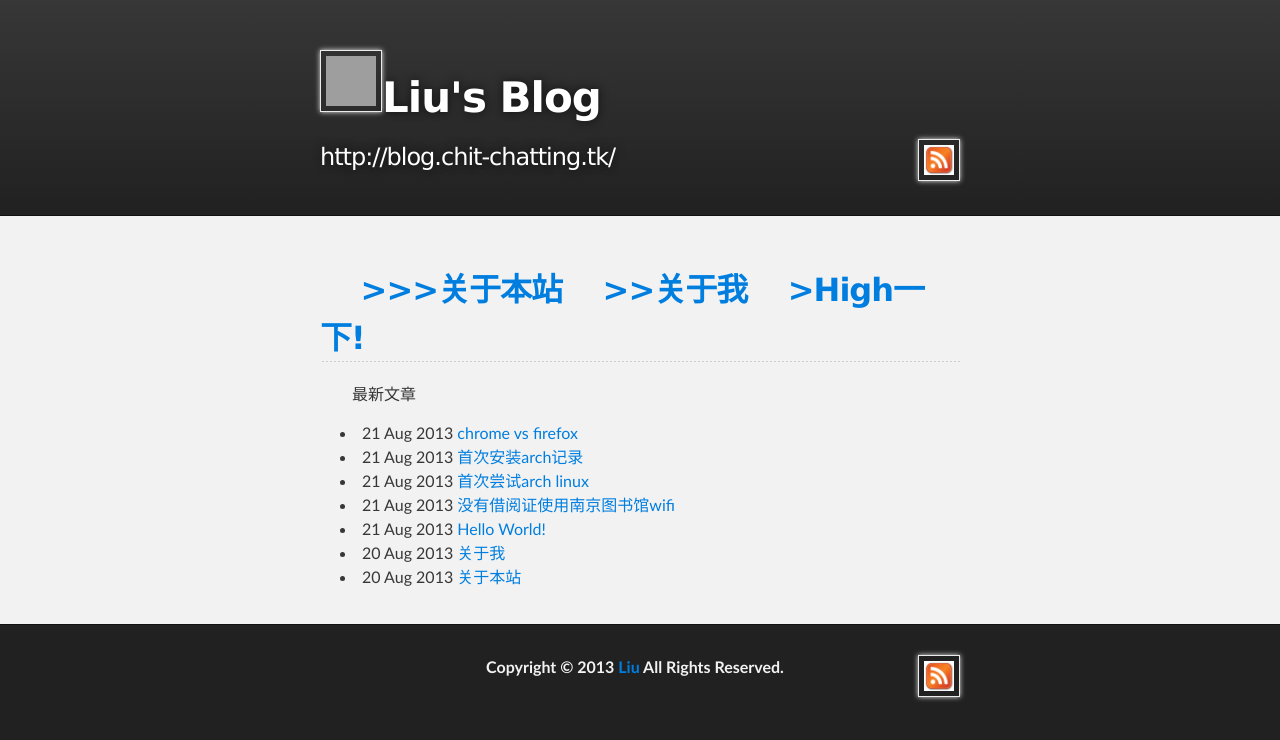
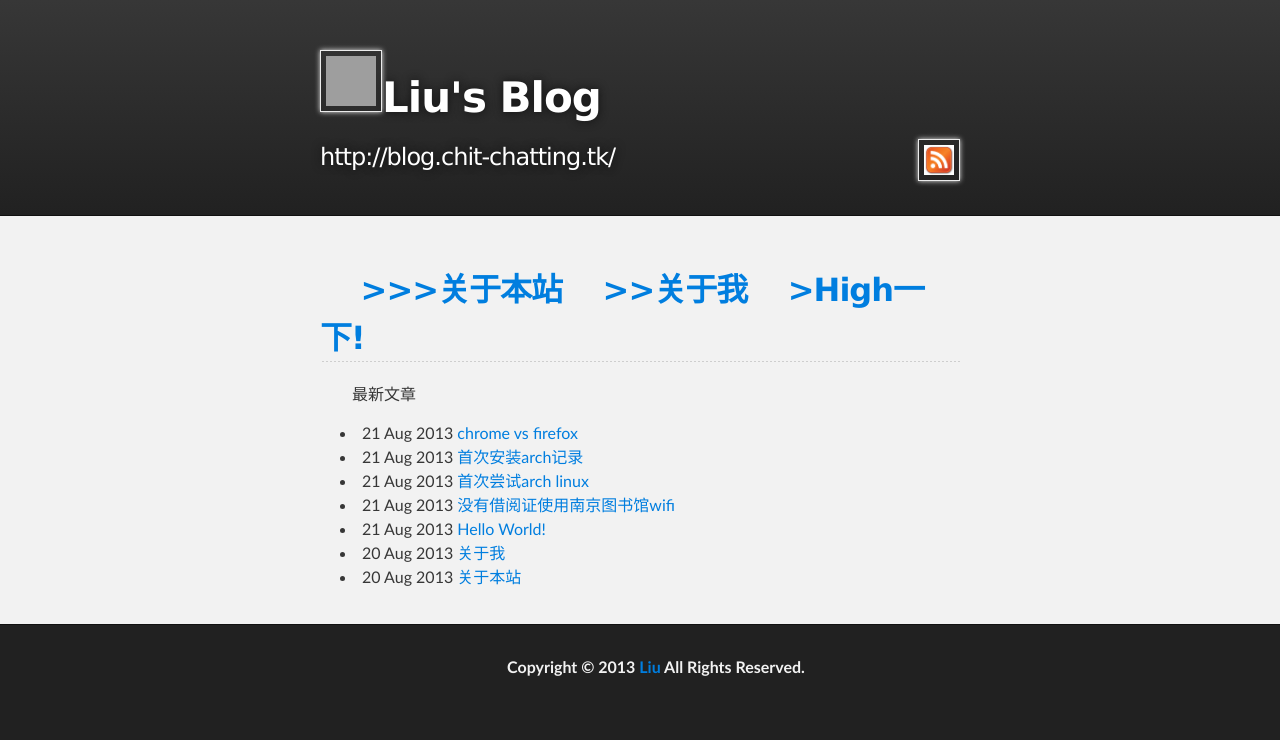
Before and after one commit to laurence6/blog, a Jekyll site: the page built from index.html, in a window 1280 px wide. Shown: the top 740 px of the page. Built offline with Jekyll 4.4.1, drawn with Linux system fonts in a browser that asks for light colours; grey boxes are pictures that could not be loaded.

Commit message:
Update rss

```diff
--- a/_layouts/default.html
+++ b/_layouts/default.html
@@ -32,7 +32,7 @@
 <!-- FOOTER  -->
 	<div id="footer_wrap" class="outer">
 		<footer class="inner">
-			<p align="center"><strong>Copyright © 2013 <a href="/2013/08/20/aboutme/">Liu</a> All Rights Reserved.</strong><a href="/atom.xml"><img align="right" src="/images/rss.png" width="30" height="30" /></a></p>
+			<p align="center"><strong>Copyright © 2013 <a href="/2013/08/20/aboutme/">Liu</a> All Rights Reserved.</strong></p>
 		</footer>
 	</div>
 
--- a/_layouts/post.html
+++ b/_layouts/post.html
@@ -60,7 +60,7 @@
 <!-- FOOTER  -->
 	<div id="footer_wrap" class="outer">
 		<footer class="inner">
-			<p align="center"><strong>Copyright © 2013 <a href="/2013/08/20/aboutme/">Liu</a> All Rights Reserved.</strong><a href="/atom.xml"><img align="right" src="/images/rss.png" width="30" height="30" /></a></p>
+			<p align="center"><strong>Copyright © 2013 <a href="/2013/08/20/aboutme/">Liu</a> All Rights Reserved.</strong></p>
 		</footer>
 	</div>
 
```
